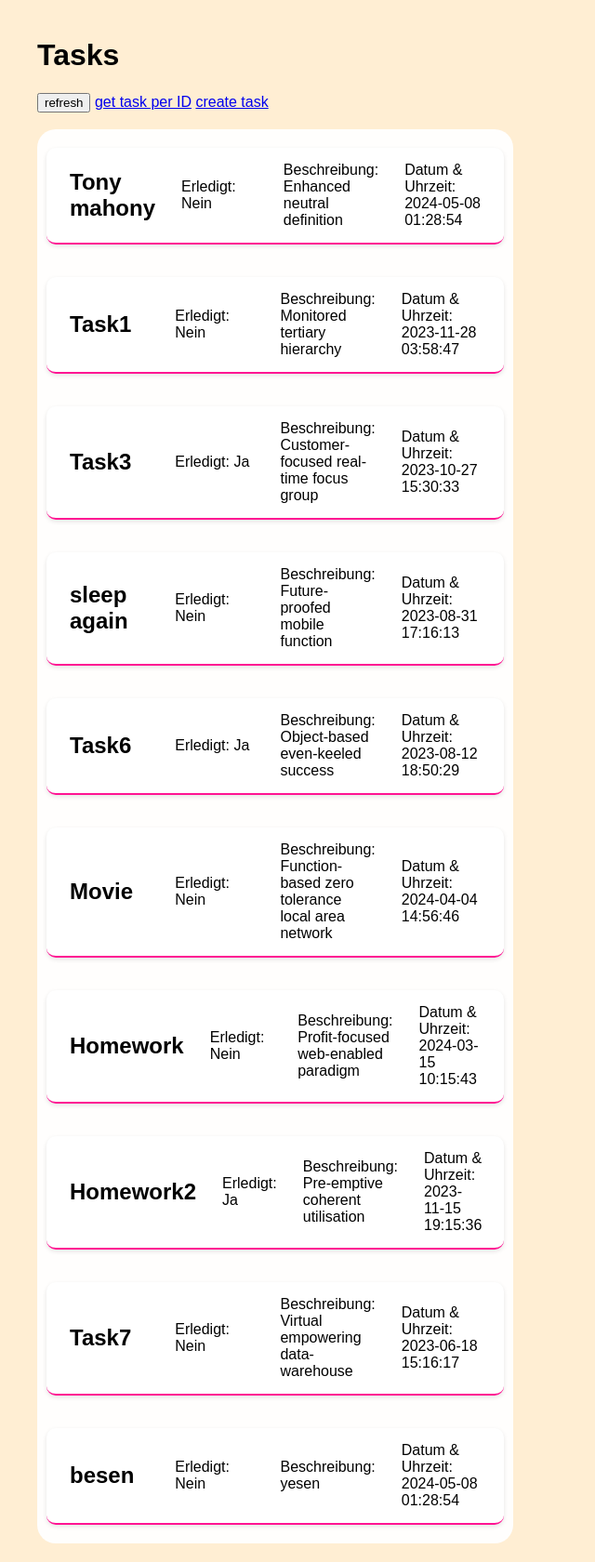
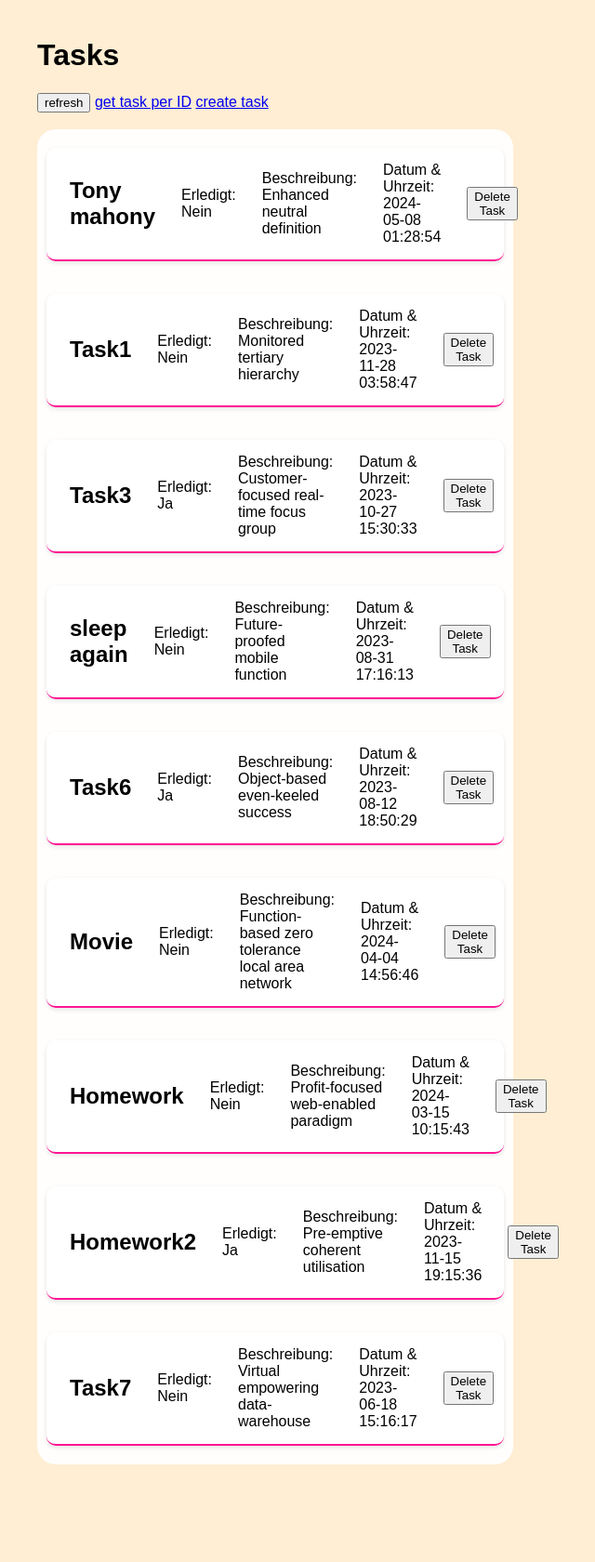
Before and after one commit to mattadosss/TaskPlanner, a Flask app: page / in a window 1280 px wide. Shown: the whole page at 93% size, without its empty margins (344-984 px from the left). After the commit the page ends 1575 px from the top, so only its background shows below. Run offline with Flask 3, Linux system fonts and the light colour scheme; data comes from the database, SQL or seed files in the repository.

Commit message:
you can now delete tasks

```diff
--- a/db_handler.py
+++ b/db_handler.py
@@ -17,7 +17,6 @@
 def get_tasks():
     result = session.execute(sa.text("SELECT * FROM task"))
     rows = result.fetchall()
-
     json_data = [dict(row._mapping) for row in rows]
 
     # Convert to JSON string (if needed)
@@ -27,7 +26,6 @@
 def get_task(id):
     result = session.execute(sa.text("SElECT * FROM task WHERE task.Task_ID =" + id))
     row = result.fetchone()
-
     if row is None:
         no_entry_json = {
             "Titel": f'Task with ID {id} not found',
@@ -54,12 +52,14 @@
            )
         """)
 
-    session.execute(query, {
+    sess = session.execute(query, {
         'erledigt': erledigt,
         'titel': titel,
         'beschreibung': beschreibung,
         'datumUhrzeit': datumUhrzeit
     })
+
+    session.commit()
 
     answer = {
             "Titel": f'{titel}',
@@ -68,3 +68,28 @@
             "DatumUhrzeit": f'{datumUhrzeit}'
         }
     return answer
+
+def delete_task(id):
+    print(id)
+
+    try:
+        # Use a raw SQL DELETE statement
+        session.execute(sa.text("DELETE FROM task WHERE Task_ID = :task_id"), {'task_id': id})
+        session.commit()  # Commit the transaction
+    except Exception as e:
+        session.rollback()  # Rollback in case of error
+        print(f"Error deleting task: {e}")
+
+    if id is None:
+        no_entry_json = {
+            "Titel": f'Task with ID {id} not found',
+            "erledigt": "",
+            "Beschreibung": "",
+            "DatumUhrzeit": ""
+        }
+        return no_entry_json
+    else:
+        return {
+            "success": True,
+            "message": f"Task with ID {id} was deleted."
+        }
--- a/main.py
+++ b/main.py
@@ -1,11 +1,27 @@
 import webapi
-
+import pymysql
 import db_handler
 
 app = webapi.create_flask()
 
-db_handler.create_task(0, "besen", "yesen", "2024-05-08 01:28:54")
 
+try:
+    connection = pymysql.connect(
+        host='localhost',
+        user='root',
+        password='hello1234',
+        database='task_planner'
+    )
+    with connection.cursor() as cursor:
+        cursor.execute("SELECT VERSION()")
+        version = cursor.fetchone()
+        print(f"Database version: {version}")
+finally:
+    connection.close()
+
+
+#db_handler.create_task(0, "besen", "yesen", "2024-05-08 01:28:54")
+#db_handler.delete_task(34)
 
 if __name__ == "__main__":
     app.run(host='0.0.0.0', port=5000, debug=True)
--- a/templates/index.html
+++ b/templates/index.html
@@ -35,10 +35,10 @@
                 const taskContainer = document.createElement('div');
                 taskContainer.classList.add('task');
 
-                taskContainer.style.cursor = 'pointer';
-                taskContainer.onclick = () => {
-                    loadoneTask(task.Task_ID);
-                };
+                //taskContainer.style.cursor = 'pointer';
+                //taskContainer.onclick = () => {
+                  //  loadoneTask(task.Task_ID);
+                //};
 
                 const title = document.createElement('h2');
                 title.innerText = task.Titel;
@@ -52,10 +52,30 @@
                 const datetime = document.createElement('p');
                 datetime.innerText = `Datum & Uhrzeit: ${task.DatumUhrzeit}`;
 
+                const deleteButton = document.createElement("button");
+                deleteButton.innerText = "Delete Task";
+
+                deleteButton.onclick = async () => {
+                    const url = `/api_delete_task?id=${task.Task_ID}`;
+                    try {
+                        const response = await fetch(url, {method: 'DELETE'});
+                        if (response.ok) {
+                            console.log("Task deleted");
+                            loadBlogPost();  // Refresh the task list, assuming this function exists
+                        } else {
+                            console.error("Failed to delete task");
+                        }
+                    } catch (error) {
+                        console.error("Error:", error);
+                    }
+                };
+
+
                 taskContainer.appendChild(title);
                 taskContainer.appendChild(status);
                 taskContainer.appendChild(description);
                 taskContainer.appendChild(datetime);
+                taskContainer.appendChild(deleteButton)
 
                 taskdiv.appendChild(taskContainer);
             });
--- a/webapi.py
+++ b/webapi.py
@@ -39,5 +39,11 @@
         result = db_handler.create_task(erledigt, titel, beschreibung, datumUhrzeit)
         return jsonify(result)
 
+    @app.route("/api_delete_task",  methods=['DELETE'])
+    def api_delete_task():
+        args = request.args
+        id = args.get("id")
+        result = db_handler.delete_task(id)
+        return jsonify(result)
 
     return app
```
